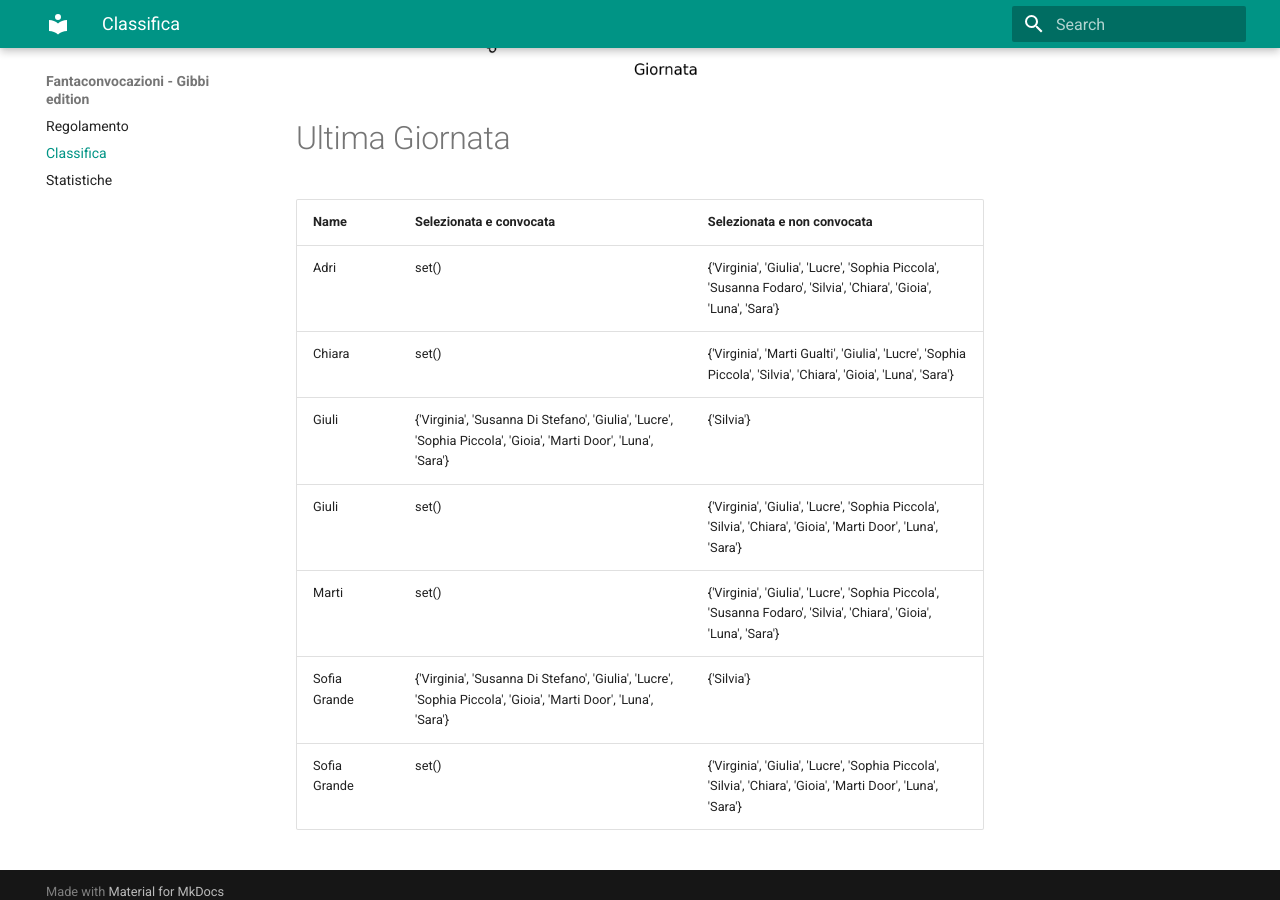
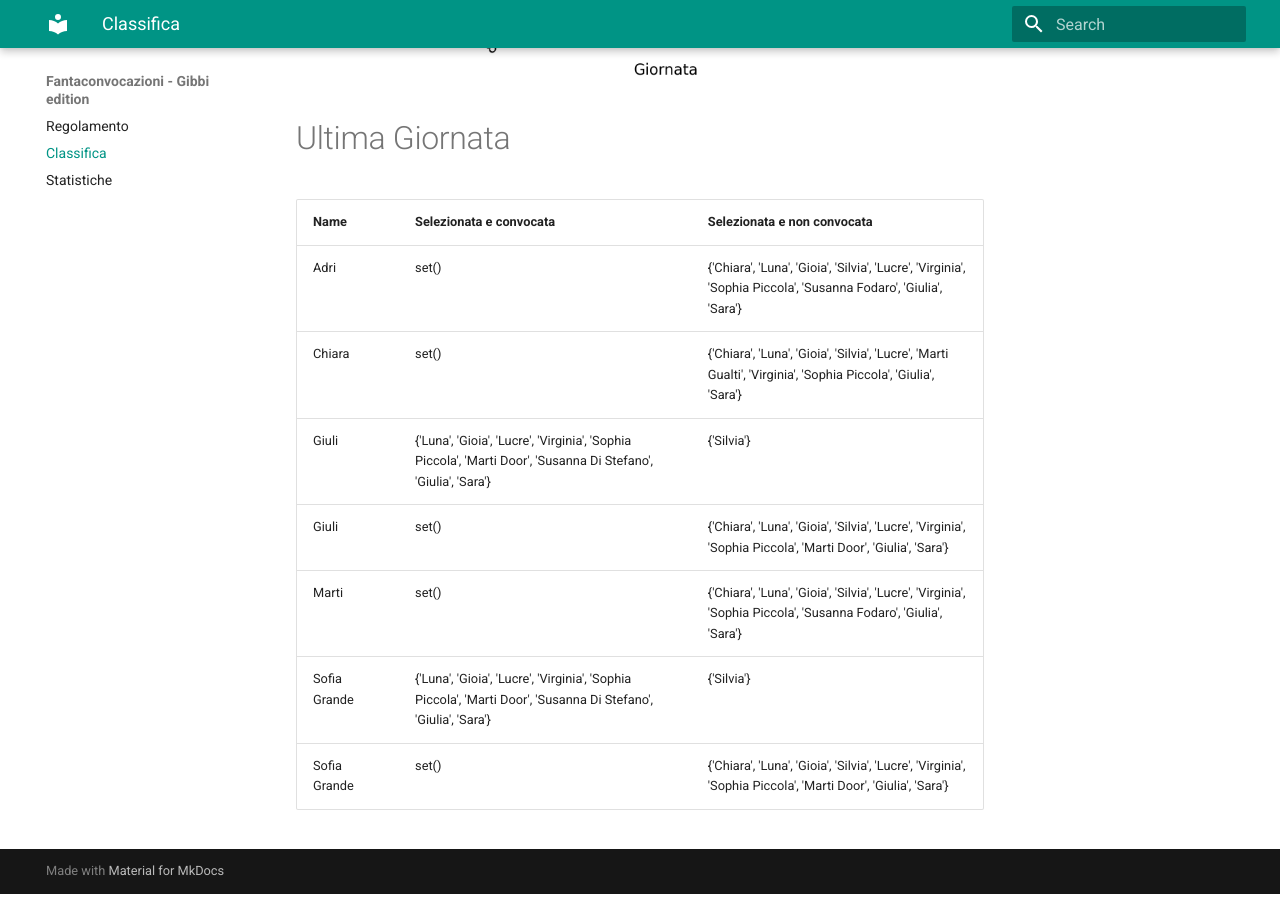
Before and after one commit to martinig94/fantagibbi, an MkDocs documentation site: the page built from docs/Classifica.md, in a window 1280 px wide and 900 px high, scrolled down 1030 px. Built offline with MkDocs 1.6.1 and Material for MkDocs 9.7.7, drawn with Linux system fonts in a browser that asks for light colours.

Commit message:
Auto-update from main.py

```diff
--- a/docs/Classifica.md
+++ b/docs/Classifica.md
@@ -18,11 +18,11 @@
 <!-- START_TABLE CORRECT -->
 | Name         | Selezionata e convocata                                                                                        | Selezionata e non convocata                                                                                      |
 |:-------------|:---------------------------------------------------------------------------------------------------------------|:-----------------------------------------------------------------------------------------------------------------|
-| Adri         | set()                                                                                                          | {'Virginia', 'Giulia', 'Lucre', 'Sophia Piccola', 'Susanna Fodaro', 'Silvia', 'Chiara', 'Gioia', 'Luna', 'Sara'} |
-| Chiara       | set()                                                                                                          | {'Virginia', 'Marti Gualti', 'Giulia', 'Lucre', 'Sophia Piccola', 'Silvia', 'Chiara', 'Gioia', 'Luna', 'Sara'}   |
-| Giuli        | {'Virginia', 'Susanna Di Stefano', 'Giulia', 'Lucre', 'Sophia Piccola', 'Gioia', 'Marti Door', 'Luna', 'Sara'} | {'Silvia'}                                                                                                       |
-| Giuli        | set()                                                                                                          | {'Virginia', 'Giulia', 'Lucre', 'Sophia Piccola', 'Silvia', 'Chiara', 'Gioia', 'Marti Door', 'Luna', 'Sara'}     |
-| Marti        | set()                                                                                                          | {'Virginia', 'Giulia', 'Lucre', 'Sophia Piccola', 'Susanna Fodaro', 'Silvia', 'Chiara', 'Gioia', 'Luna', 'Sara'} |
-| Sofia Grande | {'Virginia', 'Susanna Di Stefano', 'Giulia', 'Lucre', 'Sophia Piccola', 'Gioia', 'Marti Door', 'Luna', 'Sara'} | {'Silvia'}                                                                                                       |
-| Sofia Grande | set()                                                                                                          | {'Virginia', 'Giulia', 'Lucre', 'Sophia Piccola', 'Silvia', 'Chiara', 'Gioia', 'Marti Door', 'Luna', 'Sara'}     |
+| Adri         | set()                                                                                                          | {'Chiara', 'Luna', 'Gioia', 'Silvia', 'Lucre', 'Virginia', 'Sophia Piccola', 'Susanna Fodaro', 'Giulia', 'Sara'} |
+| Chiara       | set()                                                                                                          | {'Chiara', 'Luna', 'Gioia', 'Silvia', 'Lucre', 'Marti Gualti', 'Virginia', 'Sophia Piccola', 'Giulia', 'Sara'}   |
+| Giuli        | {'Luna', 'Gioia', 'Lucre', 'Virginia', 'Sophia Piccola', 'Marti Door', 'Susanna Di Stefano', 'Giulia', 'Sara'} | {'Silvia'}                                                                                                       |
+| Giuli        | set()                                                                                                          | {'Chiara', 'Luna', 'Gioia', 'Silvia', 'Lucre', 'Virginia', 'Sophia Piccola', 'Marti Door', 'Giulia', 'Sara'}     |
+| Marti        | set()                                                                                                          | {'Chiara', 'Luna', 'Gioia', 'Silvia', 'Lucre', 'Virginia', 'Sophia Piccola', 'Susanna Fodaro', 'Giulia', 'Sara'} |
+| Sofia Grande | {'Luna', 'Gioia', 'Lucre', 'Virginia', 'Sophia Piccola', 'Marti Door', 'Susanna Di Stefano', 'Giulia', 'Sara'} | {'Silvia'}                                                                                                       |
+| Sofia Grande | set()                                                                                                          | {'Chiara', 'Luna', 'Gioia', 'Silvia', 'Lucre', 'Virginia', 'Sophia Piccola', 'Marti Door', 'Giulia', 'Sara'}     |
 <!-- END_TABLE CORRECT -->
```
